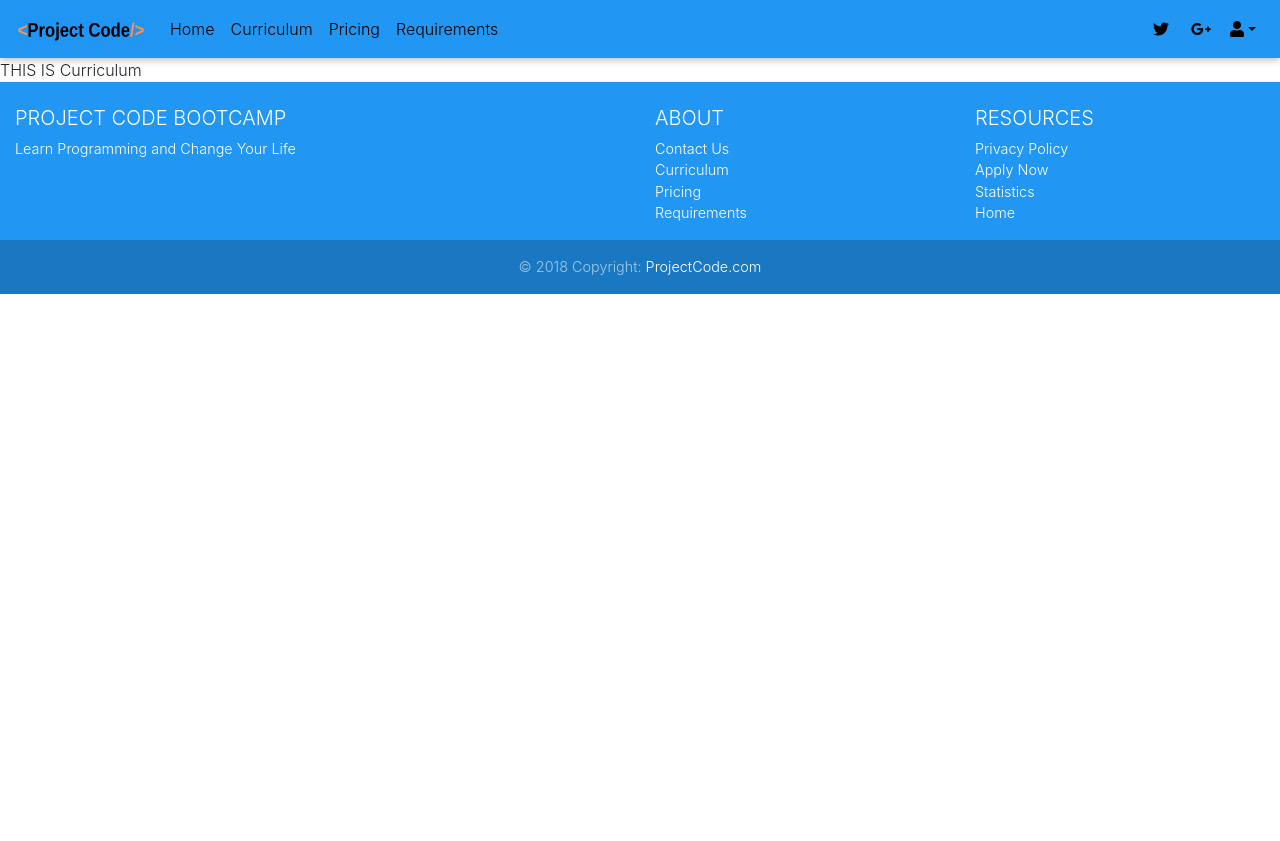
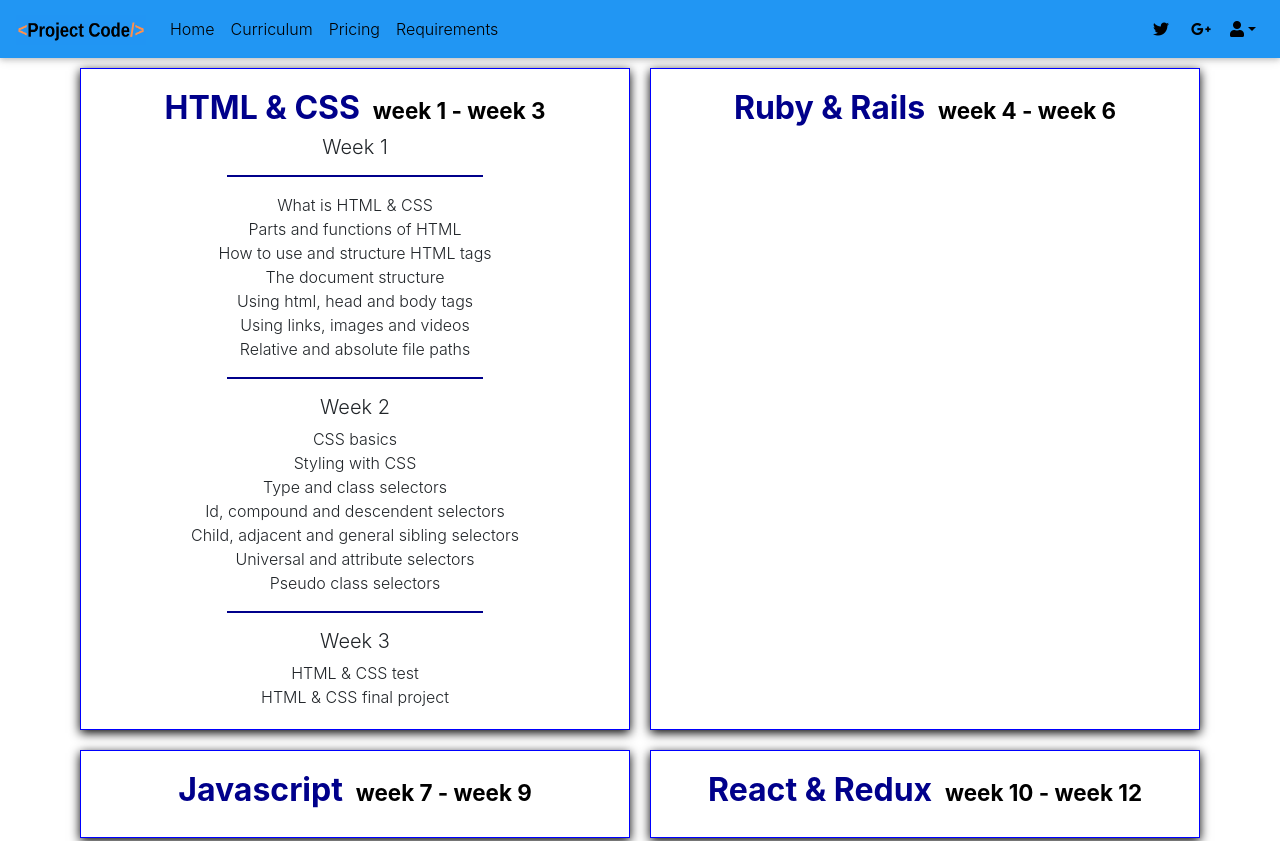
Before and after one commit to SaidShah/my-last-goodbyes-frontend, a React (Create React App) app: page /curriculum in a window 1280 px wide. Shown: the top 841 px of the page. Before the commit the page ends 800 px from the top, so only its background shows below. Built offline with nearby package versions, Linux system fonts and the light colour scheme.

Commit message:
added curriculum cards and finished html card

```diff
--- a/src/App.css
+++ b/src/App.css
@@ -29,6 +29,36 @@
   color: white;
 }
 
+.curriculum-li-tag{
+  list-style: none;
+}
+
+.half-size{
+  font-size: .7em;
+}
+
+.curriculum-border{
+  border: solid 1px blue;
+  padding: 20px;
+  margin: 10px;
+  box-shadow: 0px 3px 10px black;
+}
+
+.hr-rules{
+  border: 1px solid darkblue;
+  width: 50%;
+}
+
+.dark-blue-text{
+  color: darkblue;
+  font-weight: bold;
+}
+
+.curriculum-p-tag{
+  padding: 0px;
+  margin: auto;
+}
+
 .privacy{
   font-weight: bold;
   padding-top: 40px;
@@ -41,6 +71,7 @@
   margin-bottom: 40px;
 }
 
+
 .btn.blue{
   font-size: 1.2em;
   font-weight: bold;
--- a/src/components/Curriculum.js
+++ b/src/components/Curriculum.js
@@ -4,7 +4,60 @@ class Curriculum extends Component {
 
   render() {
     return (
-      <div>THIS IS Curriculum</div>
+
+  <div className="container text-center">
+    <div className="row">
+      <div className="col curriculum-border">
+        <h2 className="dark-blue-text">HTML &amp; CSS <span className="half-size black-text"> &nbsp;week 1 - week 3 </span></h2>
+
+        <h5>Week 1</h5>
+        <hr className="hr-rules"/>
+        <p className="curriculum-p-tag">What is HTML & CSS</p>
+        <p className="curriculum-p-tag">Parts and functions of HTML</p>
+        <p className="curriculum-p-tag">How to use and structure HTML tags</p>
+        <p className="curriculum-p-tag">The document structure</p>
+        <p className="curriculum-p-tag">Using html, head and body tags</p>
+        <p className="curriculum-p-tag">Using links, images and videos</p>
+        <p className="curriculum-p-tag">Relative and absolute file paths</p>
+          <hr className="hr-rules"/>
+        <h5>Week 2</h5>
+          <p className="curriculum-p-tag">CSS basics</p>
+          <p className="curriculum-p-tag">Styling with CSS</p>
+          <p className="curriculum-p-tag">Type and class selectors</p>
+          <p className="curriculum-p-tag">Id, compound and descendent selectors</p>
+          <p className="curriculum-p-tag">Child, adjacent and general sibling selectors</p>
+          <p className="curriculum-p-tag">Universal and attribute selectors</p>
+          <p className="curriculum-p-tag">Pseudo class selectors</p>
+          <hr className="hr-rules"/>
+        <h5>Week 3</h5>
+        <p className="curriculum-p-tag">HTML & CSS test</p>
+        <p className="curriculum-p-tag">HTML & CSS final project</p>
+      </div>
+      <div className="col curriculum-border">
+      <h2 className="dark-blue-text">Ruby &amp; Rails <span className="half-size black-text"> &nbsp;week 4 - week 6 </span></h2>
+      </div>
+    </div>
+
+
+    <div className="row">
+      <div className="col curriculum-border">
+        <h2 className="dark-blue-text">Javascript <span className="half-size black-text"> &nbsp;week 7 - week 9 </span> </h2>
+
+      </div>
+      <div className="col curriculum-border">
+      <h2 className="dark-blue-text">React &amp; Redux <span className="half-size black-text"> &nbsp;week 10 - week 12 </span></h2>
+
+      </div>
+    </div>
+
+    <div className="row">
+      <div className="col curriculum-border">
+        <h2 className="dark-blue-text">Data Structures &amp; Algorithms <span className="half-size black-text"> &nbsp;week 13 - week 15 </span></h2>
+
+      </div>
+
+    </div>
+    </div>
     );
   }
 
--- a/src/components/Footer.js
+++ b/src/components/Footer.js
@@ -50,7 +50,7 @@ class Footer extends Component {
                       <a href="/privacy">Privacy Policy</a>
                     </li>
                     <li>
-                      <a href="/apply">Apply Now</a>
+                      <a href="/signup">Apply Now</a>
                     </li>
                     <li>
                       <a href="/">Statistics</a>
```
